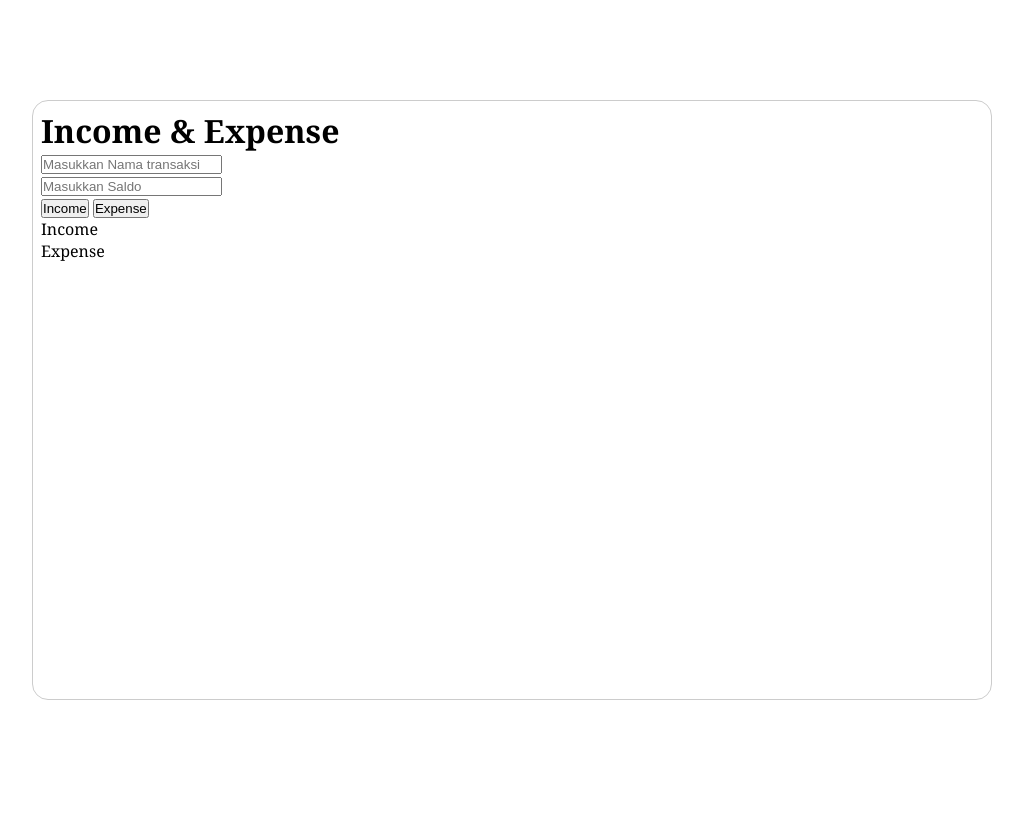
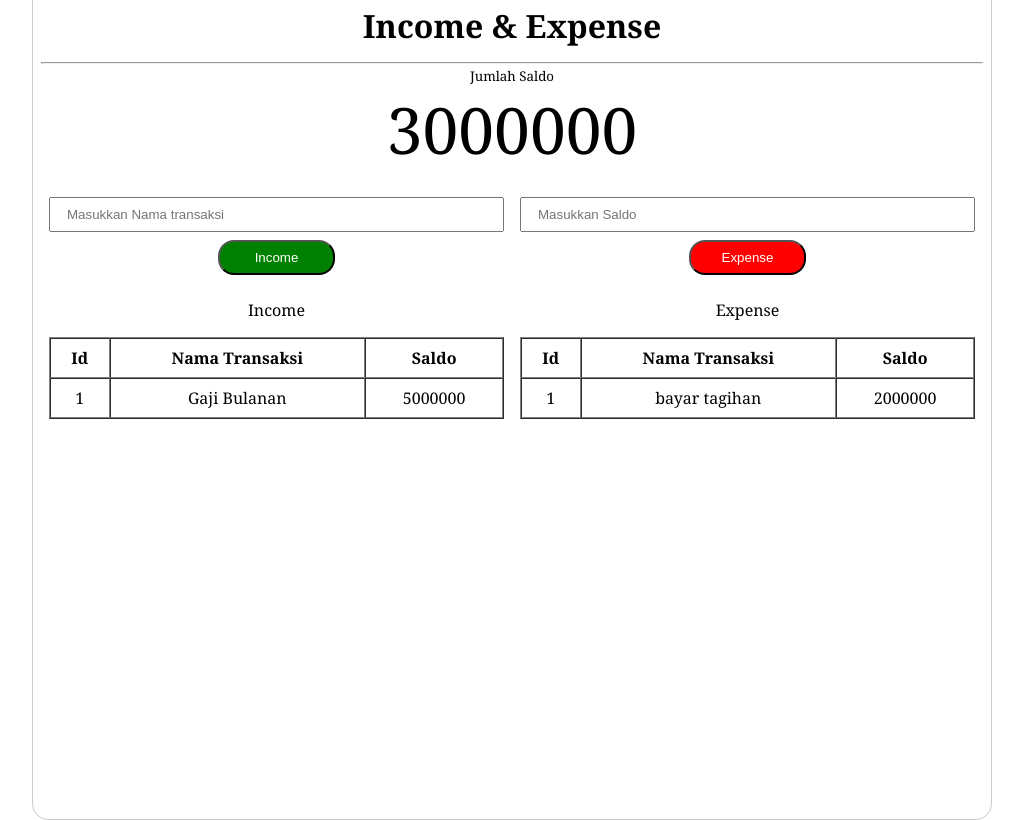
Before and after one commit to Furqan270/hemat, a plain HTML site: page index.html in a window 1280 px wide. Shown: the whole page, without its empty margins (128-1151 px from the left). Drawn offline with Linux system fonts and the light colour scheme.

Commit message:
added script + ui

```diff
--- a/css/style.css
+++ b/css/style.css
@@ -15,12 +15,97 @@ body{
 }
 .container-item{
     width: 75%;
-    height: 75vh;
+    height: 105vh;
     border: 1px solid #ccc;
     padding: 8px;
+    border-radius: 16px;
+}
+
+.header {
+    text-align: center;
+    padding: 15px;
+}
+.form-box{
+    width : 100%;
+    display: flex;
+   flex-direction: column;
+   margin-top: 16px;
+}
+.form-box-item{
+    width: 100%;
+    display: flex;
+    justify-content: space-between;
+    align-items: center;
+}
+.form-item{
+    width: 50%;
+    padding: 8px;
+}
+.form-item input {
+    width: 100%;
+    padding: 8px 16px;
+}
+.form-box-button{
+    width : 100%;
+    display: flex;
+    justify-content: space-between;
+    align-items: center;
+}
+.form-button{
+    width: 50%;
+    display: flex;
+    justify-content: center;
+    align-items: center;
+}
+.form-button button{
+    width: 25%;
+    padding: 8px 16px;
     border-radius: 16px;
     -webkit-border-radius: 16px;
     -moz-border-radius: 16px;
     -ms-border-radius: 16px;
     -o-border-radius: 16px;
 }
+#btnIncome{
+    background-color: green;
+    color: white;
+}
+#btnExpense{
+    background-color: red;
+    color: white;
+}
+.form-button button:hover{
+    cursor: pointer;
+    opacity: 0.8;
+}
+.transaction-box{
+    width: 100%;
+    margin-top: 16px;
+    display: flex;
+    justify-content: space-between;
+    align-items: center;
+}
+.transaction-item{
+    width: 50%;
+    padding: 8px;
+    text-align: center;
+}
+.transaction-heading{
+    margin-bottom: 16px;
+}
+.transaction-table{
+    width: 100%;
+}
+.transaction-table table{
+    width: 100%;
+}
+th,td {
+    padding: 8px;
+}
+.saldo-box{
+    width: 100%;
+    text-align: center;
+}
+.saldo-box span {
+    font-size: 64px;
+}
--- a/index.html
+++ b/index.html
@@ -12,24 +12,79 @@
             <div class="header">
                 <h1>Income & Expense</h1>
             </div>
+            <hr>
+            <div class="saldo-box">
+                <div class="saldo-text">
+                    <small>Jumlah Saldo</small>
+                </div>
+                <span id="saldo-value">0</span>
+            </div>
             <div class="form-box">
+                <div class="form-box-item">
                     <div class="form-item">
-                    <input type="text" placeholder="Masukkan Nama transaksi">
+                        <input id="nama" type="text" placeholder="Masukkan Nama transaksi">
                     </div>
                     <div class="form-item">
-                    <input type="number" placeholder="Masukkan Saldo">
+                        <input id="saldo" type="number" placeholder="Masukkan Saldo">
+                    </div>
+                </div>
+                <div class="form-box-button">
+                    <div class="form-button">
+                        <button id="btnIncome">Income</button>
                     </div>
                     <div class="form-button">
-                    <button id="btnIncome">Income</button>
                         <button id="btnExpense">Expense</button>
+                    </div>
                 </div>
             </div>
             <div class="transaction-box">
                 <div class="transaction-item">
+                    <div class="transaction-heading">
                         <p>Income</p>
                     </div>
+                    <div class="transaction-table">
+                        <table border="1" cellspacing="0">
+                            <thead>
+                                <tr>
+                                    <th>Id</th>
+                                    <th>Nama Transaksi</th>
+                                    <th>Saldo</th>
+                                </tr>
+                            </thead>
+                            <tbody id="tBody-inc">
+                                <!-- <tr>
+                                    <td>1</td>
+                                    <td>Gaji</td>
+                                    <td>Rp. 5.000.000</td>
+                                </tr> -->
+                            </tbody>
+
+                        </table>
+                    </div>
+                </div>
                 <div class="transaction-item">
+                    <div class="transaction-heading">
                         <p>Expense</p>
+                    </div>
+                    <div class="transaction-table">
+                        <table border="1" cellspacing="0">
+                            <thead>
+                                <tr>
+                                    <th>Id</th>
+                                    <th>Nama Transaksi</th>
+                                    <th>Saldo</th>
+                                </tr>
+                            </thead>
+                            <tbody id="tBody-exp">
+                                <!-- <tr>
+                                    <td>1</td>
+                                    <td>Gaji</td>
+                                    <td>Rp. 5.000.000</td>
+                                </tr> -->
+                            </tbody>
+
+                        </table>
+                    </div>
                 </div>
             </div>
         </div>
--- a/js/script.js
+++ b/js/script.js
@@ -0,0 +1,113 @@
+//DOm button
+let BtnIncome = document.getElementById('btnIncome');
+let BtnExpense = document.getElementById('btnExpense');
+
+//global variable
+let transactions = {
+    income: [
+        {
+            id: 1,
+            transaksi: 'Gaji Bulanan',
+            saldo: 5000000
+        }
+    ],
+    expense: [
+        {
+            id: 1,
+            transaksi : 'bayar tagihan',
+            saldo: 2000000
+        }
+    ]
+}
+function incomeHandler(){
+    //input
+let namaValue = document.getElementById('nama').value;
+let saldoValue = document.getElementById('saldo').value;
+let id ;
+if(transactions.income.length == 0){
+id=1
+} else {
+    id = transactions.income[transactions.income.length - 1].id + 1
+}
+    let tmpObj = {
+        id,
+        transaksi: namaValue,
+        saldo: saldoValue
+    }
+    transactions.income.push(tmpObj)
+    console.log('incomeHandler')
+    console.log(transactions)
+    getTransactions()
+    saldoCount()
+    alert(`"${namaValue}" telah di tambahkan ke dalam income`)
+}
+
+function expenseHandler(){
+    //input
+let namaValue = document.getElementById('nama').value;
+let saldoValue = document.getElementById('saldo').value;
+let id ;
+if(transactions.expense.length == 0){
+id=1
+}
+else {
+    id = transactions.expense[transactions.expense.length - 1].id + 1
+}
+    let tmpObj = {
+        id,
+        transaksi: namaValue,
+        saldo: saldoValue
+    }
+    transactions.expense.push(tmpObj)
+    console.log(transactions)
+    console.log('expenseHandler')
+    getTransactions()
+    saldoCount()
+    alert(`"${namaValue}" telah di tambahkan ke dalam expense`)
+}
+//get transactions
+//tbody table
+function getTransactions() {
+    //tbody table
+let tBodyInc = document.getElementById('tBody-inc');
+let tBodyExp = document.getElementById('tBody-exp');
+tBodyInc.innerHTML = '';
+tBodyExp.innerHTML = '';
+
+transactions.income.forEach((inc) => {
+    tBodyInc.innerHTML += `<tr>
+    <td>${inc.id}</td>
+    <td>${inc.transaksi}</td>
+    <td>${inc.saldo}</td>
+    </tr>`
+})
+transactions.expense.forEach((exp) => {
+    tBodyExp.innerHTML += `<tr>
+    <td>${exp.id}</td>
+    <td>${exp.transaksi}</td>
+    <td>${exp.saldo}</td>
+    </tr>`
+})
+}
+
+function saldoCount(){
+    let totalIncome = 0
+    let totalExpense = 0
+    transactions.income.forEach((inc) => {
+        totalIncome += +inc.saldo
+    })
+    transactions.expense.forEach((exp) => {
+        totalExpense += +exp.saldo
+    })
+    let saldo = totalIncome - totalExpense
+    let saldoValue = document.getElementById('saldo-value')
+    saldoValue.innerHTML = saldo
+    console.log(`total income: ${totalIncome}`)
+    console.log(`total expense: ${totalExpense}`)
+    console.log(`saldo: ${saldo}`)
+}
+//add event listener
+BtnIncome.addEventListener('click', incomeHandler)
+BtnExpense.addEventListener('click', expenseHandler)
+getTransactions()
+saldoCount()
```
Lines whose indentation alone changed are shown as unchanged.
